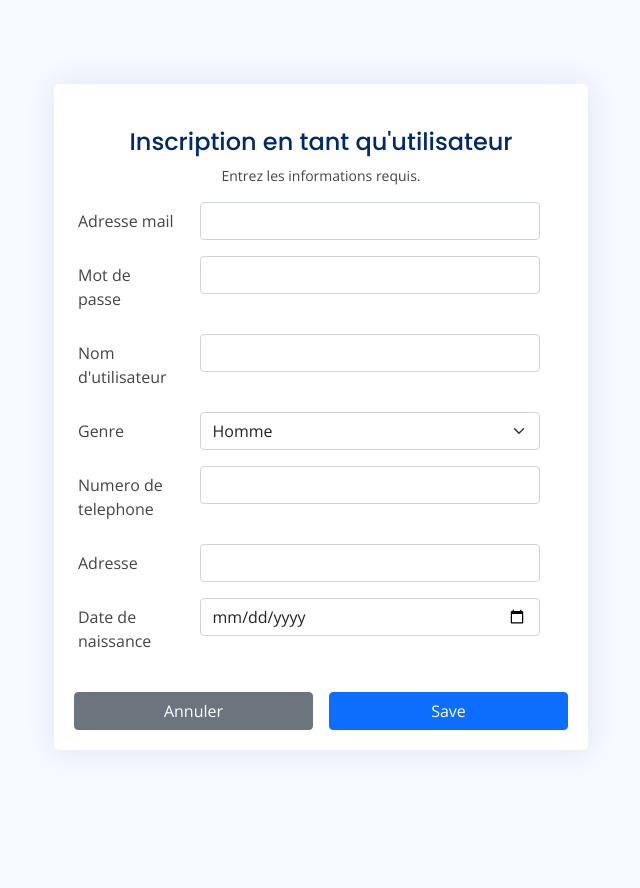
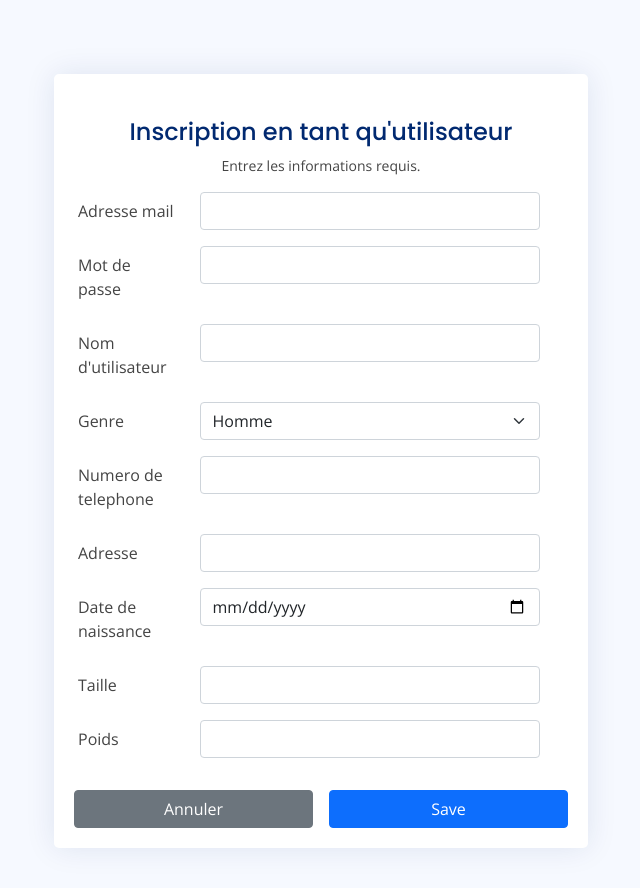
Before and after one commit to jonathandry32/system_info, a CodeIgniter app: page /system_info/login/sign in a window 1280 px wide. Shown: the whole page, without its empty margins (319-959 px from the left). Before the commit the page ends 730 px from the top, so only its background shows below. Run offline with CodeIgniter, Linux system fonts and the light colour scheme; data comes from the database, SQL or seed files in the repository.

Commit message:
modif inscription

```diff
--- a/application/controllers/Login.php
+++ b/application/controllers/Login.php
@@ -71,8 +71,10 @@ class Login extends CI_Controller {
         $tel=$this->input->post('tel');
         $adresse=$this->input->post('adresse');
         $dtn=$this->input->post('dtn');
+        $taille=$this->input->post('taille$taille');
+        $poids=$this->input->post('poids');
 
-        $this->Login_model->inscription($email,$pass,$username,$idGenre,$tel,$adresse,$dtn);
+        $this->Login_model->inscription($email,$pass,$username,$idGenre,$tel,$adresse,$dtn,$taille,$poids);
 
 		//	definition des donnees variables du template
 		$data['title']='YourDiet';
--- a/application/models/Login_model.php
+++ b/application/models/Login_model.php
@@ -32,11 +32,15 @@
             return $results;
         }
 
-        public function inscription($email,$passwrd,$username,$idGenre,$numero,$adresse,$dtn)
+        public function inscription($email,$passwrd,$username,$idGenre,$numero,$adresse,$dtn,$taille,$poids)
         {
             $requete=array('email'=>$email,'passwrd'=>$passwrd,'username'=>$username,
             'idGenre'=>$idGenre,'numero'=>$numero,'adresse'=>$adresse,'dtn'=>$dtn,'isAdmin'=>0);
             $this->db->insert('utilisateur',$requete);
+
+            $idUtilisateur = $this->db->insert_id();
+            $requete=array('idUtilisateur'=>$idUtilisateur,'taille'=>$taille,'poids'=>$poids,'daty'=>now());
+            $this->db->insert('detail_utilisateur',$requete);
         }
     }
 ?>
--- a/application/views/utilisateur/signin.php
+++ b/application/views/utilisateur/signin.php
@@ -90,6 +90,18 @@
                       <input type="date" class="form-control" name="dtn" required>
                     </div>
                   </div>
+                  <div class="row mb-3">
+                    <label for="inputText" class="col-sm-3 col-form-label">Taille</label>
+                    <div class="col-sm-9">
+                      <input type="number" class="form-control" name="taille" required>
+                    </div>
+                  </div>
+                  <div class="row mb-3">
+                    <label for="inputText" class="col-sm-3 col-form-label">Poids</label>
+                    <div class="col-sm-9">
+                      <input type="number" class="form-control" name="poids" required>
+                    </div>
+                  </div>
 
                 <div class="col-6">
                   <button class="btn btn-secondary w-100" type="reset">Annuler</button>
```
Also changed, not shown: 1 other file.
